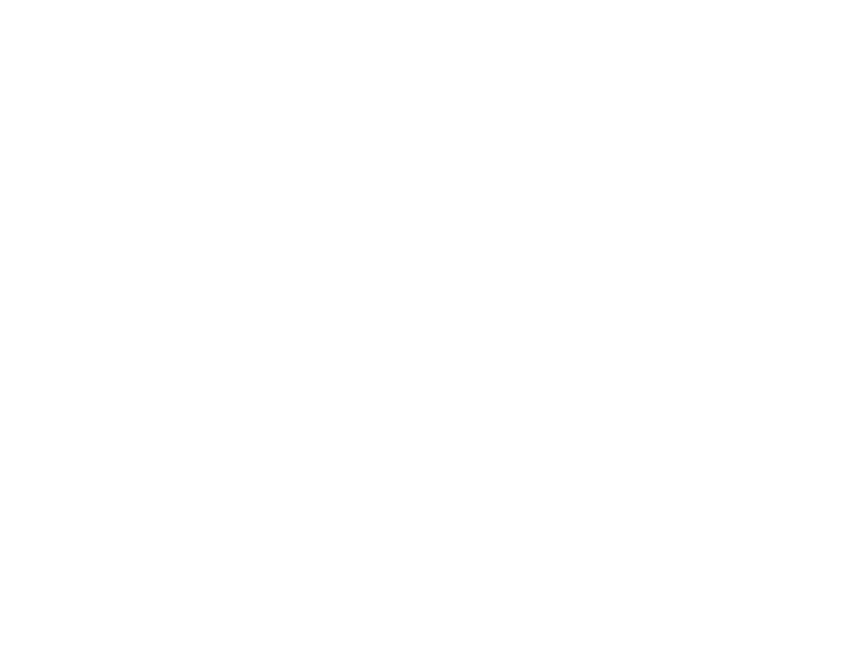
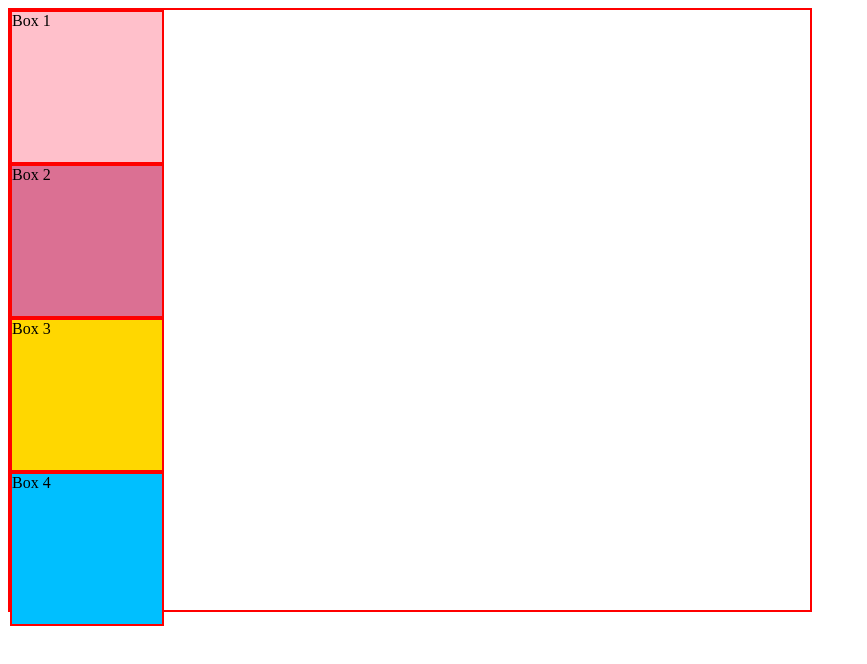
Before and after one commit to adityatandon19/ABES-TOT-FSD, a plain HTML site: page CSS/gridtemplate/index.html in a window 1280 px wide. Shown: the whole page, without its empty margins (0-867 px from the left). Drawn offline with Linux system fonts and the light colour scheme.

Commit message:
added Grids, their borders and colors

```diff
--- a/CSS/gridtemplate/grid.css
+++ b/CSS/gridtemplate/grid.css
@@ -0,0 +1,30 @@
+.box {
+     display: grid;
+     height: 600px;
+     width: 800px;
+     border: 2px solid red;
+}
+.box1 {
+     height: 150px;
+     width: 150px;
+     border: 2px solid red;
+     background-color: pink;
+}
+.box2 {
+     height: 150px;
+     width: 150px;
+     border: 2px solid red;
+     background-color: palevioletred;
+}
+.box3 {
+     height: 150px;
+     width: 150px;
+     border: 2px solid red;
+     background-color: gold;
+}
+.box4 {
+     height: 150px;
+     width: 150px;
+     border: 2px solid red;
+     background-color: deepskyblue;
+}
--- a/CSS/gridtemplate/index.html
+++ b/CSS/gridtemplate/index.html
@@ -3,15 +3,15 @@
 <head>
      <meta charset="UTF-8">
      <meta name="viewport" content="width=device-width, initial-scale=1.0">
-     <title>Document</title>
+     <title>Grid Demo</title>
      <link href="grid.css", rel="stylesheet">
 </head>
 <body>
      <div class="box">
-          <div class="box1"></div>
-          <div class="box2"></div>
-          <div class="box3"></div>
-          <div class="box4"></div>
+          <div class="box1">Box 1</div>
+          <div class="box2">Box 2</div>
+          <div class="box3">Box 3</div>
+          <div class="box4">Box 4</div>
      </div>
 </body>
 </html>
```
